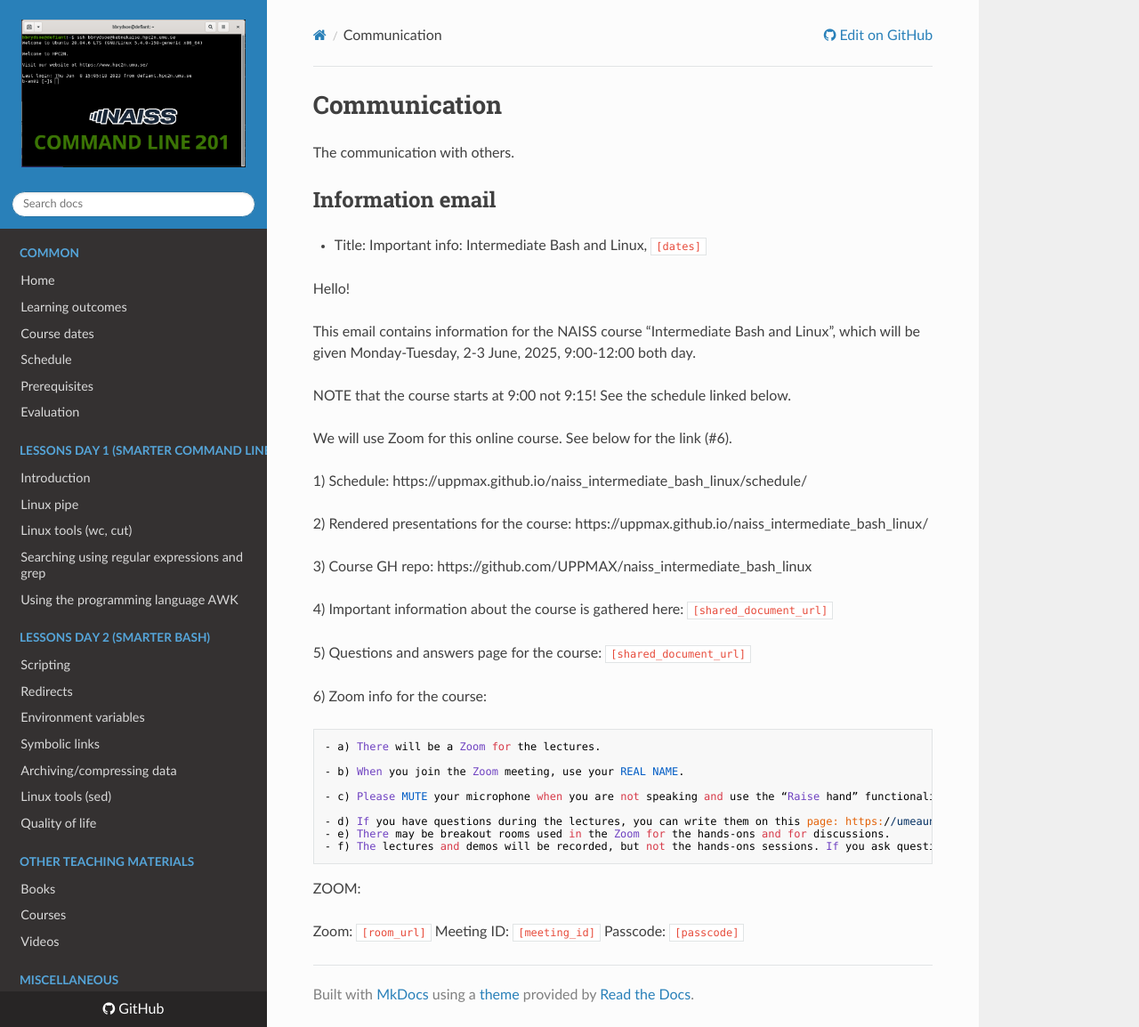
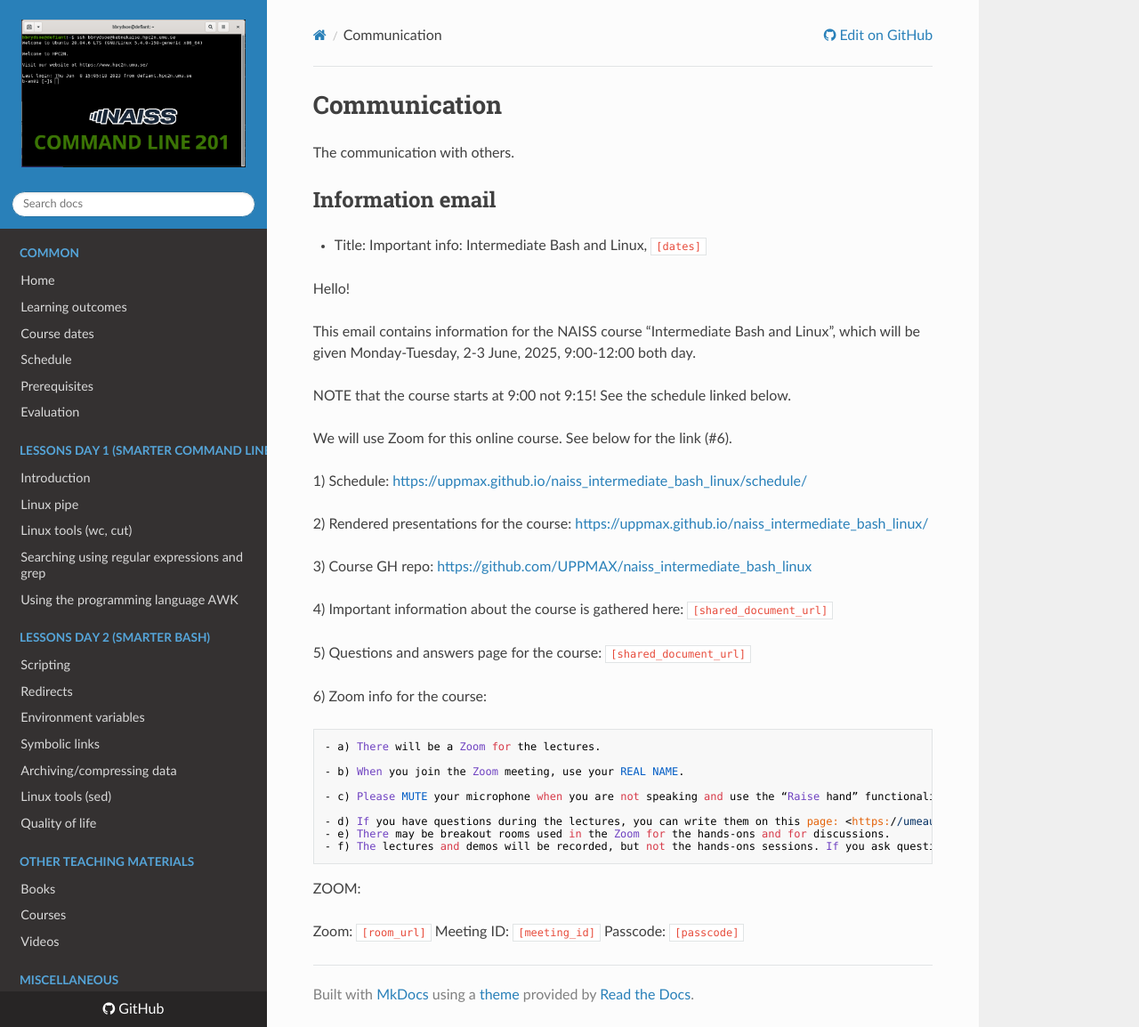
Before and after one commit to UPPMAX/linux-command-line-201, an MkDocs documentation site: the page built from docs/communication/README.md, in a window 1280 px wide and 1154 px high. Shown: the whole window at 89% size. Built offline with MkDocs 1.6.1, drawn with Linux system fonts in a browser that asks for light colours; nearby versions of some CDN libraries.

Commit message:
Fix markdown

```diff
--- a/docs/communication/README.md
+++ b/docs/communication/README.md
@@ -16,11 +16,11 @@ NOTE that the course starts at 9:00 not 9:15! See the schedule linked below.
 
 We will use Zoom for this online course. See below for the link (#6).
 
-1) Schedule: https://uppmax.github.io/naiss_intermediate_bash_linux/schedule/
+1) Schedule: <https://uppmax.github.io/naiss_intermediate_bash_linux/schedule/>
 
-2) Rendered presentations for the course: https://uppmax.github.io/naiss_intermediate_bash_linux/
+2) Rendered presentations for the course: <https://uppmax.github.io/naiss_intermediate_bash_linux/>
 
-3) Course GH repo: https://github.com/UPPMAX/naiss_intermediate_bash_linux
+3) Course GH repo: <https://github.com/UPPMAX/naiss_intermediate_bash_linux>
 
 4) Important information about the course is gathered here: `[shared_document_url]`
 
@@ -34,7 +34,7 @@ We will use Zoom for this online course. See below for the link (#6).
 
     - c) Please MUTE your microphone when you are not speaking and use the “Raise hand” functionality under the “Participants” window during the lecture. Please do not clutter the Zoom chat. Behave politely!
 
-    - d) If you have questions during the lectures, you can write them on this page: https://umeauniversity.sharepoint.com/:w:/s/HPC2N630/EU_ESLxmgMVPiNfwmoTF9LABFPGAgPtCkNs2GaTUKlbSlA
+    - d) If you have questions during the lectures, you can write them on this page: <https://umeauniversity.sharepoint.com/:w:/s/HPC2N630/EU_ESLxmgMVPiNfwmoTF9LABFPGAgPtCkNs2GaTUKlbSlA>
     - e) There may be breakout rooms used in the Zoom for the hands-ons and for discussions.
     - f) The lectures and demos will be recorded, but not the hands-ons sessions. If you ask questions during the lectures, you may thus be recorded. If you do not wish to be recorded, then please keep your microphone muted and your camera off and write your questions in the Q/A document.
 
```
